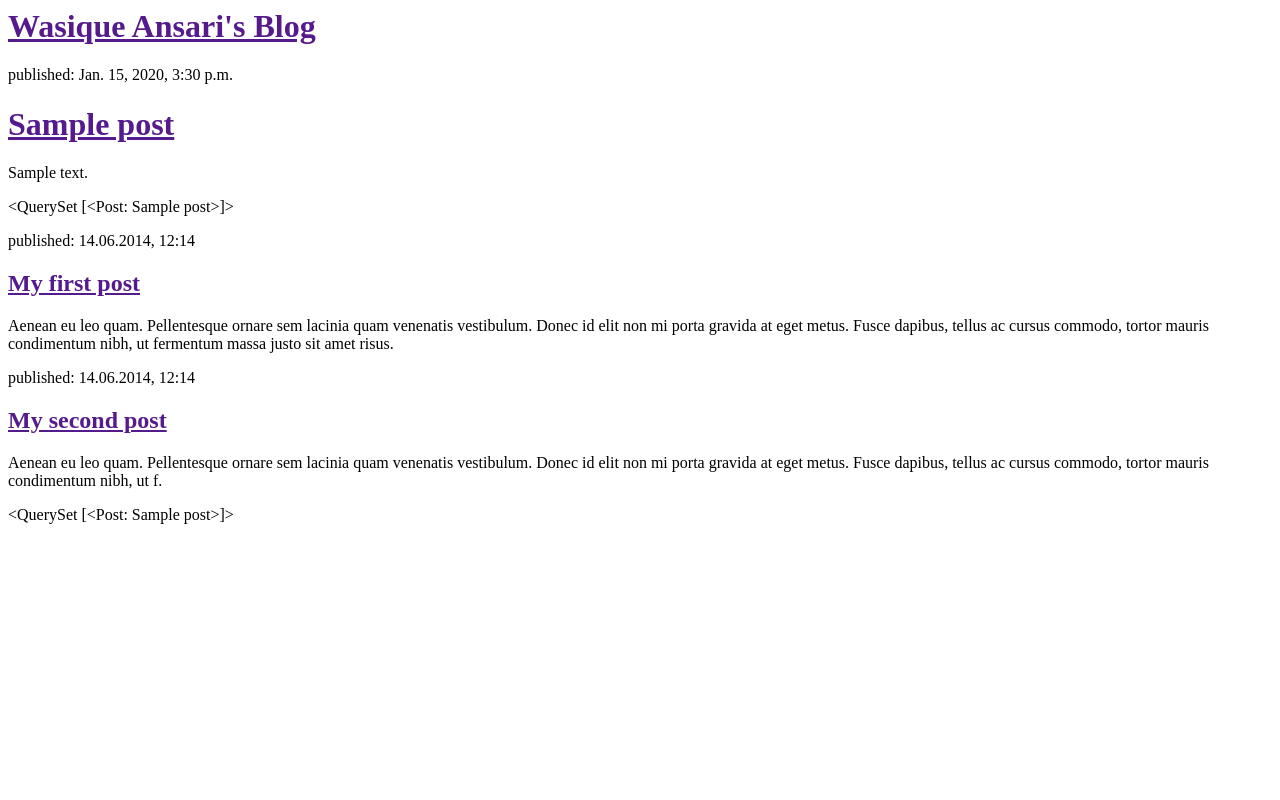
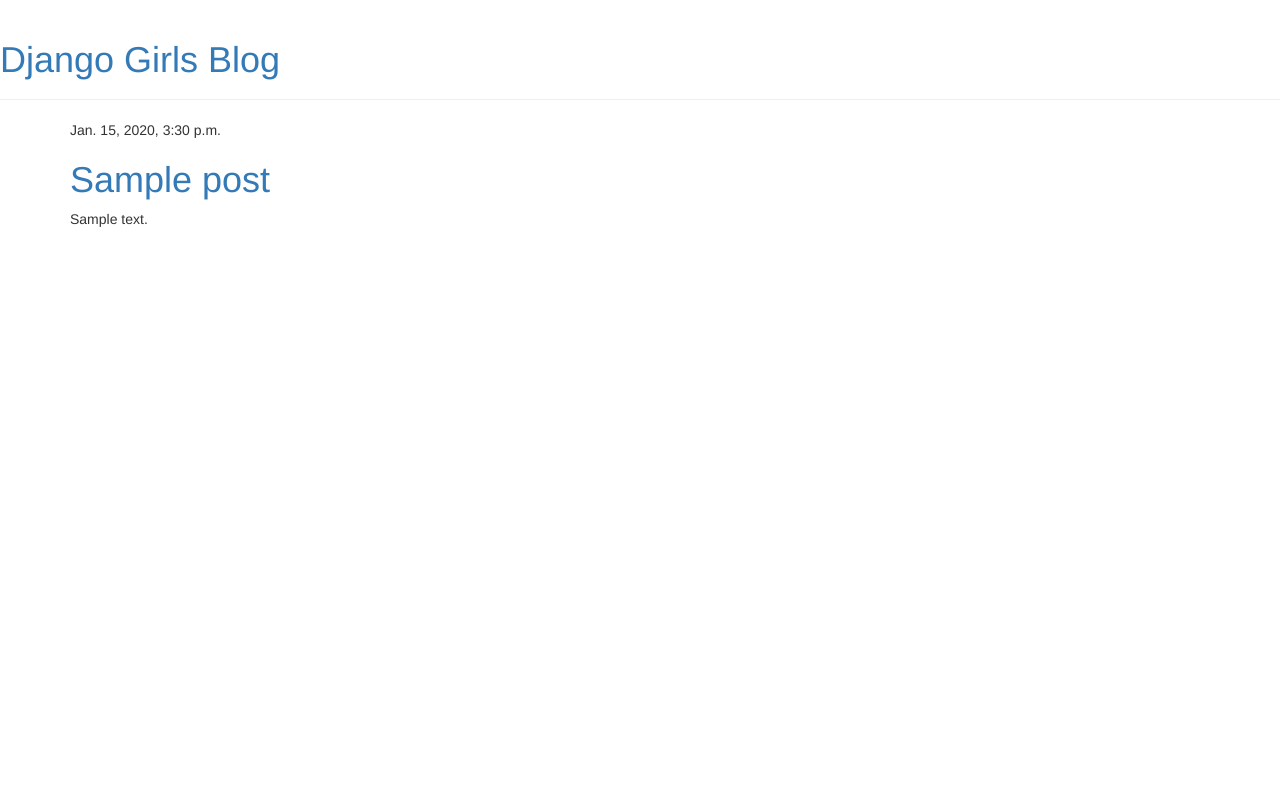
Before and after one commit to 14E47/blog, a Django app: template blog/templates/blog/post_list.html in a window 1280 px wide. Run offline with Django 3.2, Linux system fonts and the light colour scheme; the template is opened without the code that fills it: values that come from a table or form of the project are taken from there, others are empty; tables that the repository leaves empty hold one stand-in row (values such as "Sample post"); some libraries are stand-ins or nearby versions.

Commit message:
Added view and template for detailed blog post as well as CSS for the site.

```diff
--- /dev/null
+++ b/blog/templates/blog/base.html
@@ -0,0 +1,25 @@
+{% load staticfiles %}
+<html>
+    <head>
+        <title>47's blog</title>
+        <link rel="stylesheet" href="//maxcdn.bootstrapcdn.com/bootstrap/3.2.0/css/bootstrap.min.css">
+        <link rel="stylesheet" href="//maxcdn.bootstrapcdn.com/bootstrap/3.2.0/css/bootstrap-theme.min.css">
+        <link rel="stylesheet" href="{% static 'css/blog.css' %}">
+        <link href="//fonts.googleapis.com/css?family=Lobster&subset=latin,latin-ext" rel="stylesheet" type="text/css">
+    </head>
+    <body>
+
+        <div class="page-header">
+            <h1><a href="/">Django Girls Blog</a></h1>
+        </div>
+        <div class="content container">
+            <div class="row">
+                <div class="col-md-8">
+                {% block content %}
+                {% endblock %}
+                </div>
+            </div>
+        </div>
+
+    </body>
+</html>
--- a/blog/templates/blog/post_list.html
+++ b/blog/templates/blog/post_list.html
@@ -1,31 +1,13 @@
-<html>
-    <head>
-        <title>47's blog</title>
-    </head>
-    <body>
-        <div>
-            <h1><a href="">Wasique Ansari's Blog</a></h1>
+{% extends 'blog/base.html' %}
+
+{% block content %}
+    {% for post in posts %}
+        <div class="post">
+            <div class="date">
+                {{ post.published_date }}
+            </div>
+            <h1><a href="{% url 'post_detail' pk=post.pk %}">{{ post.title }}</a></h1>
+            <p>{{ post.text|linebreaksbr }}</p>
         </div>
-
-        {% for post in posts %}
-            <div>
-                <p>published: {{ post.published_date }}</p>
-                <h1><a href="">{{ post.title }}</a></h1>
-                <p>{{ post.text|linebreaksbr }}</p>
-            </div>
-        {% endfor %}
-
-
-        {{ posts }}
-            <p>published: 14.06.2014, 12:14</p>
-            <h2><a href="">My first post</a></h2>
-            <p>Aenean eu leo quam. Pellentesque ornare sem lacinia quam venenatis vestibulum. Donec id elit non mi porta gravida at eget metus. Fusce dapibus, tellus ac cursus commodo, tortor mauris condimentum nibh, ut fermentum massa justo sit amet risus.</p>
-
-
-
-            <p>published: 14.06.2014, 12:14</p>
-            <h2><a href="">My second post</a></h2>
-            <p>Aenean eu leo quam. Pellentesque ornare sem lacinia quam venenatis vestibulum. Donec id elit non mi porta gravida at eget metus. Fusce dapibus, tellus ac cursus commodo, tortor mauris condimentum nibh, ut f.</p>
-        {{ posts }}
-    </body>
-</html>
+    {% endfor %}
+{% endblock %}
--- a/blog/urls.py
+++ b/blog/urls.py
@@ -3,4 +3,5 @@ from . import views
 
 urlpatterns = [
     url(r'^$', views.post_list, name='post_list'),
+    url(r'^post/(?P<pk>\d+)/$', views.post_detail, name='post_detail'),
 ]
--- a/blog/views.py
+++ b/blog/views.py
@@ -1,7 +1,12 @@
 from django.shortcuts import render
 from django.utils import timezone
 from .models import Post
+from django.shortcuts import render, get_object_or_404
 
 def post_list(request):
     posts = Post.objects.filter(published_date__lte=timezone.now()).order_by('published_date')
     return render(request, 'blog/post_list.html', {'posts': posts})
+
+def post_detail(request, pk):
+    post = get_object_or_404(Post, pk=pk)
+    return render(request, 'blog/post_detail.html', {'post': post})
```
Also changed, not shown: blog/templates/blog/post_detail.html (added, +13 -0 lines).
